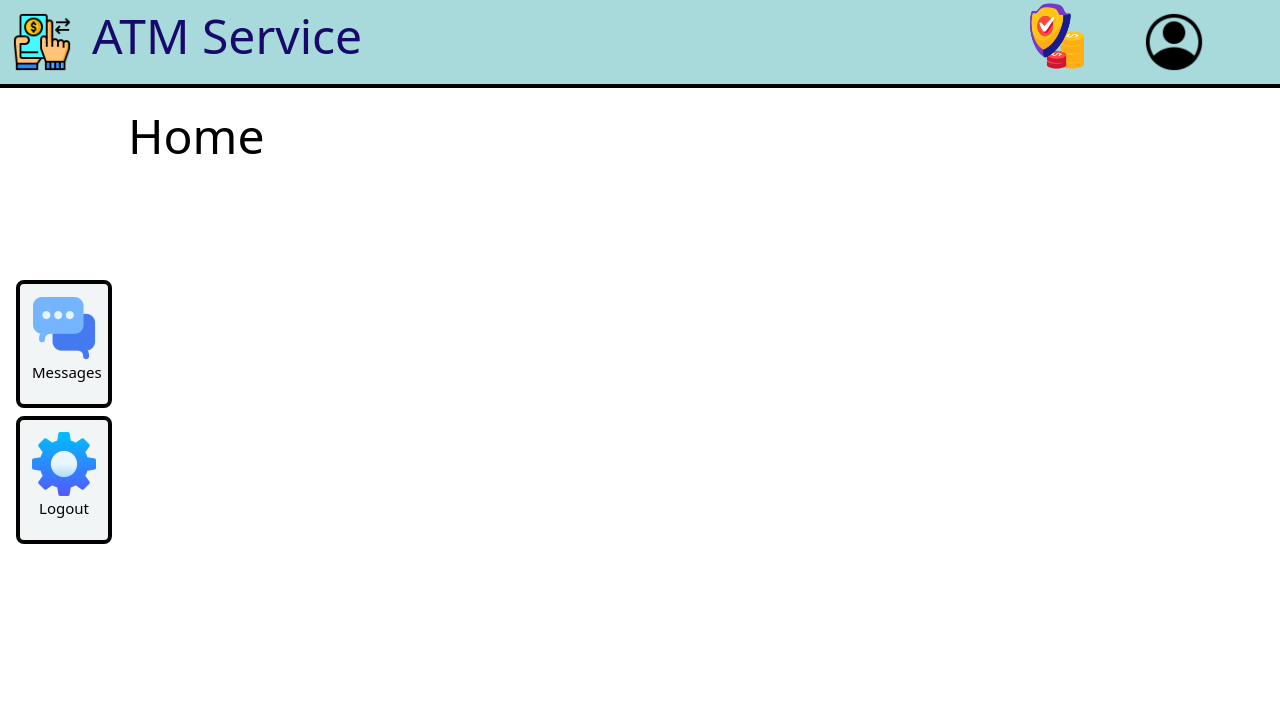
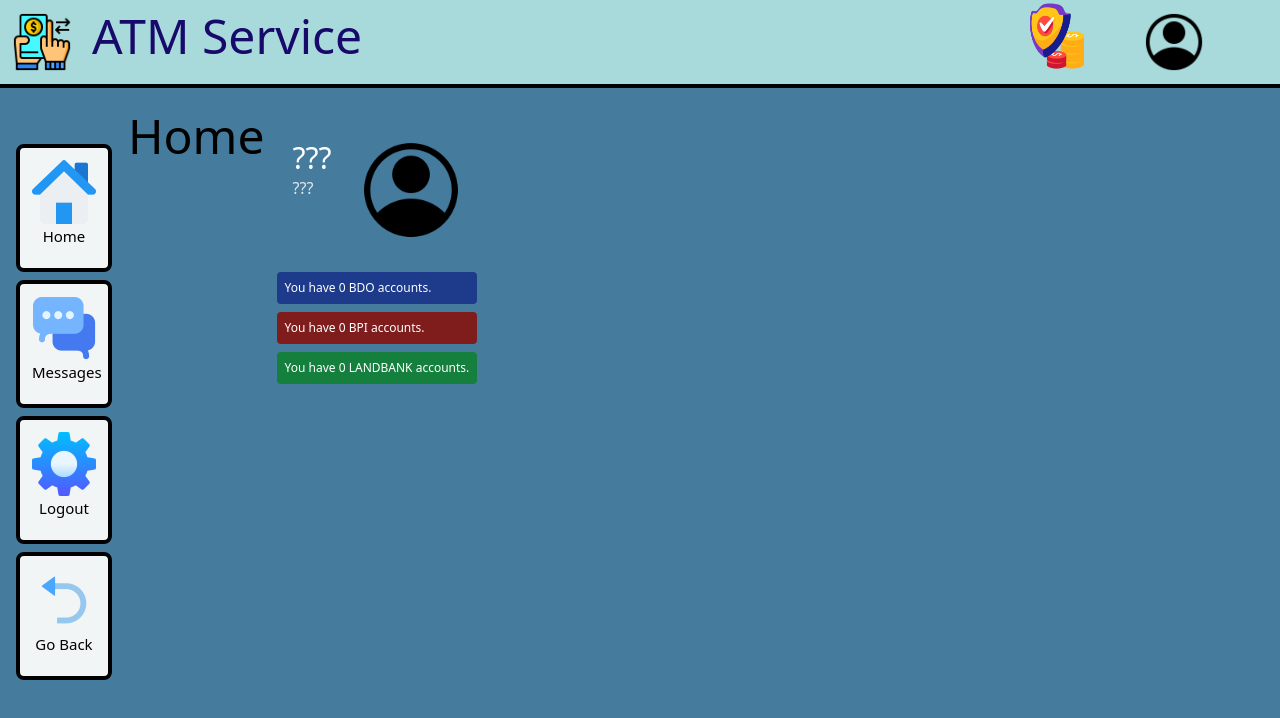
Before and after one commit to loo-ee/online-atm.next.js, a Next.js app: page / in a window 1280 px wide. Shown: the top 718 px of the page. Built offline with nearby package versions, Linux system fonts and the light colour scheme.

Commit message:
Add Panel component

```diff
--- a/src/app/Controls.tsx
+++ b/src/app/Controls.tsx
@@ -49,17 +49,31 @@ export default function Controls({}) {
           operation={switchAdminModes}
         />
       ) : (
-        <SettingsButton
-          text="Messages"
-          imageSrc="/images/message.png"
-          operation={goToMessages}
-        />
+        <>
+          <SettingsButton
+            text="Home"
+            imageSrc="/images/home.png"
+            operation={returnHome}
+          />
+
+          <SettingsButton
+            text="Messages"
+            imageSrc="/images/message.png"
+            operation={goToMessages}
+          />
+        </>
       )}
 
       <SettingsButton
         text="Logout"
         imageSrc="/images/settings.png"
         operation={logout}
+      />
+
+      <SettingsButton
+        text="Go Back"
+        imageSrc="/images/turn-back.png"
+        operation={goBack}
       />
     </div>
   );
--- /dev/null
+++ b/src/app/Panel.tsx
@@ -0,0 +1,64 @@
+'use client';
+
+import { UserContext } from '@/contexts/UserContext';
+import Image from 'next/image';
+import { useContext, useEffect, useRef } from 'react';
+
+export default function Panel({}) {
+  const User = useContext(UserContext);
+  const BDOAccountsCount = useRef(0);
+  const BPIAccountsCount = useRef(0);
+  const LBAccountsCount = useRef(0);
+
+  function getAccountsCount(): void {
+    User?.user.accounts.map((account) => {
+      switch (account.bank) {
+        case 'BDO':
+          BDOAccountsCount.current++;
+          break;
+
+        case 'BPI':
+          BPIAccountsCount.current++;
+          break;
+
+        case 'LANDBANK':
+          LBAccountsCount.current++;
+          break;
+      }
+    });
+  }
+
+  useEffect(() => {
+    getAccountsCount();
+  });
+
+  return (
+    <div className="laptop:p-3">
+      <div className="flex flex-row justify-between bg-primary laptop:p-4 rounded">
+        <div className="flex flex-col">
+          <span className="text-3xl text-white">{User?.user.username}</span>
+          <span className="text-md text-gray-200">{User?.user.email}</span>
+        </div>
+
+        <Image
+          src="/images/account.png"
+          alt="account pfp"
+          width={100}
+          height={100}
+        />
+      </div>
+
+      <div className="text-xs flex flex-col text-start text-white laptop:mt-2">
+        <div className="bg-blue-900 p-2 rounded mt-2">
+          You have {BDOAccountsCount.current} BDO accounts.
+        </div>
+        <div className="bg-red-900 p-2 rounded mt-2">
+          You have {BPIAccountsCount.current} BPI accounts.
+        </div>
+        <div className="bg-green-700 p-2 rounded mt-2">
+          You have {LBAccountsCount.current} LANDBANK accounts.
+        </div>
+      </div>
+    </div>
+  );
+}
--- a/src/app/layout.tsx
+++ b/src/app/layout.tsx
@@ -2,6 +2,7 @@ import UserContextProvider from '@/contexts/UserContext';
 import Controls from './Controls';
 import './globals.css';
 import Header from './Header';
+import Panel from './Panel';
 
 export default function RootLayout({
   children,
@@ -11,13 +12,16 @@ export default function RootLayout({
   return (
     <html lang="en">
       <head />
-      <body className="flex flex-col">
+      <body className="flex flex-col bg-primary">
         <UserContextProvider>
           <Header />
 
           <div className="mt-28 flex flex-row">
             <Controls />
+
             {children}
+
+            <Panel />
           </div>
         </UserContextProvider>
       </body>
```
